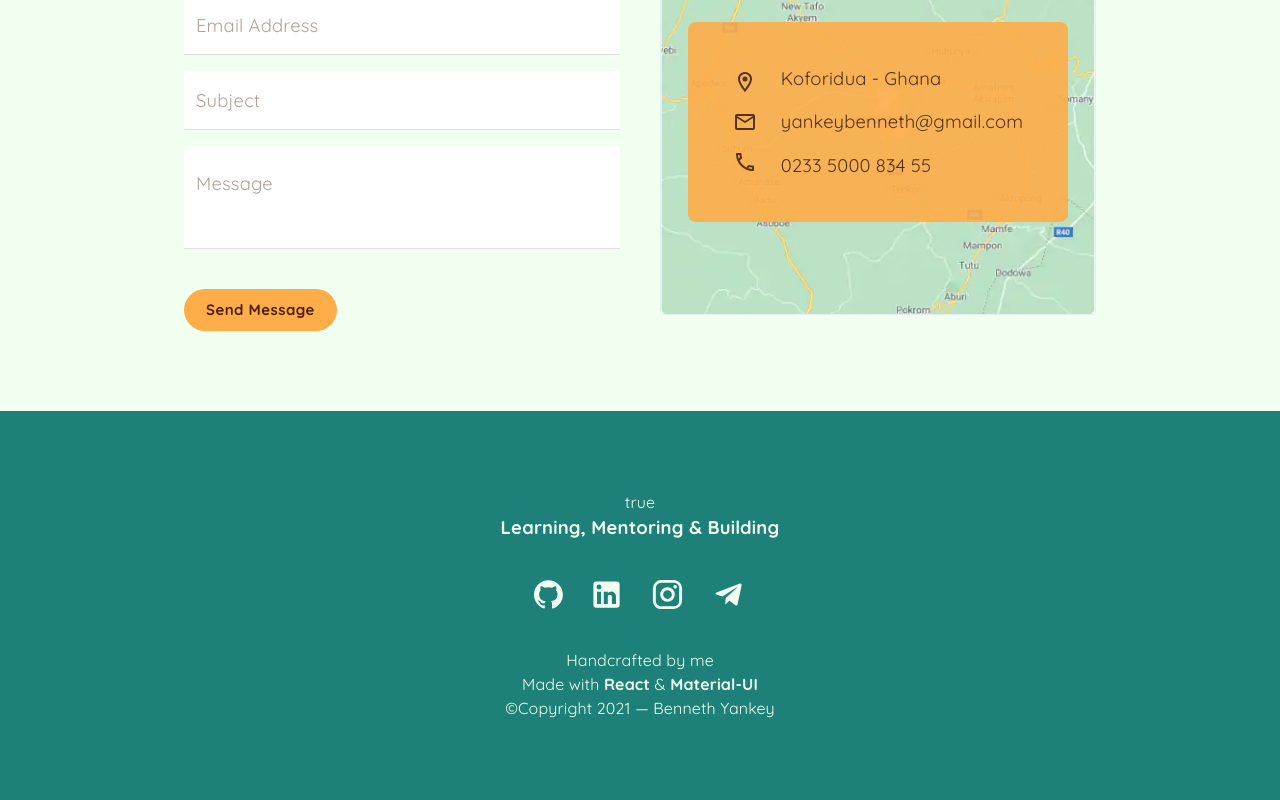
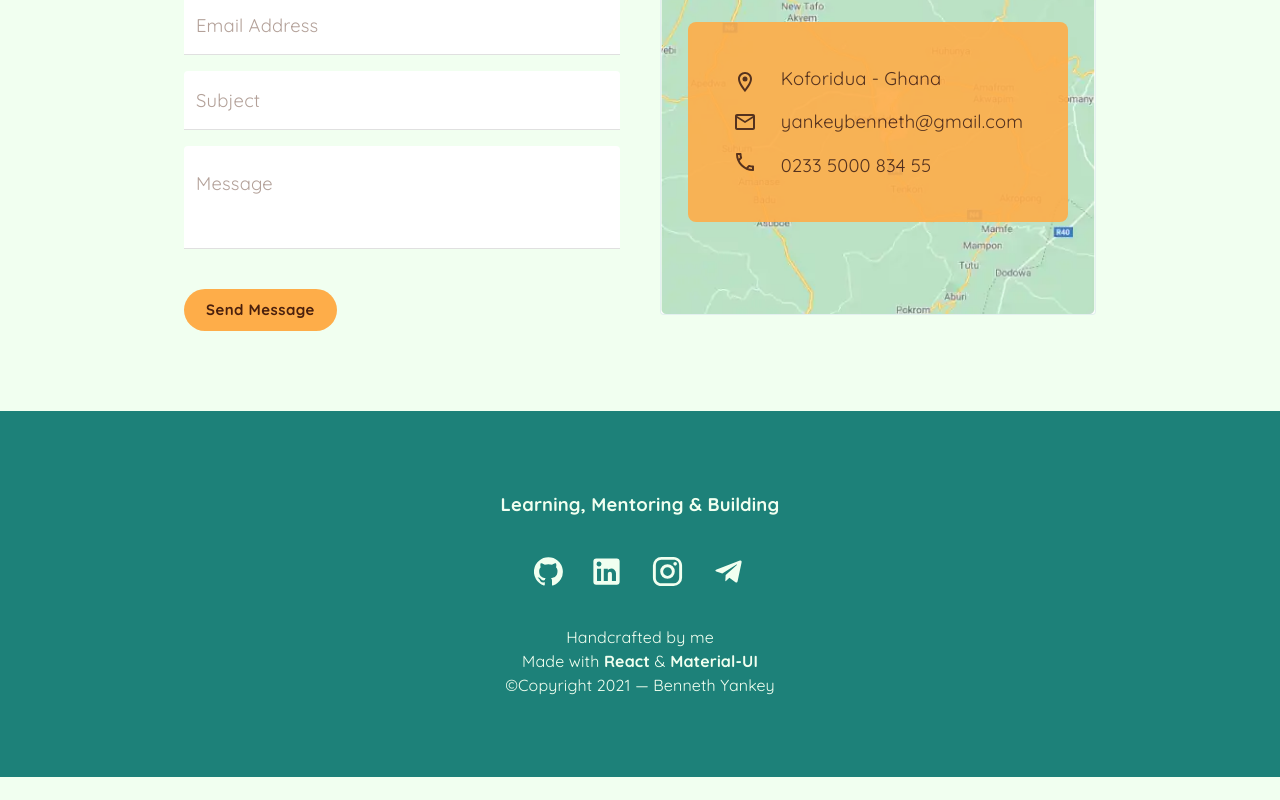
Before and after one commit to papayankey/bennethyankey, a React (Create React App) app: page / in a window 1280 px wide. Shown: the part 3285-4085 px from the top of the page. After the commit the page ends 4062 px from the top, so only its background shows below. Built offline with nearby package versions, Linux system fonts and the light colour scheme.

Commit message:
fix: typo

```diff
--- a/src/App/components/Footer/index.tsx
+++ b/src/App/components/Footer/index.tsx
@@ -80,7 +80,6 @@ function Footer() {
     <footer>
       <Layout className={classes.layout}>
         <Container>
-          true
           <Typography className={classes.slogan}>
             Learning, Mentoring & Building
           </Typography>
```
Also changed, not shown: 1 other file (tests, documents, lock files or other folders).
